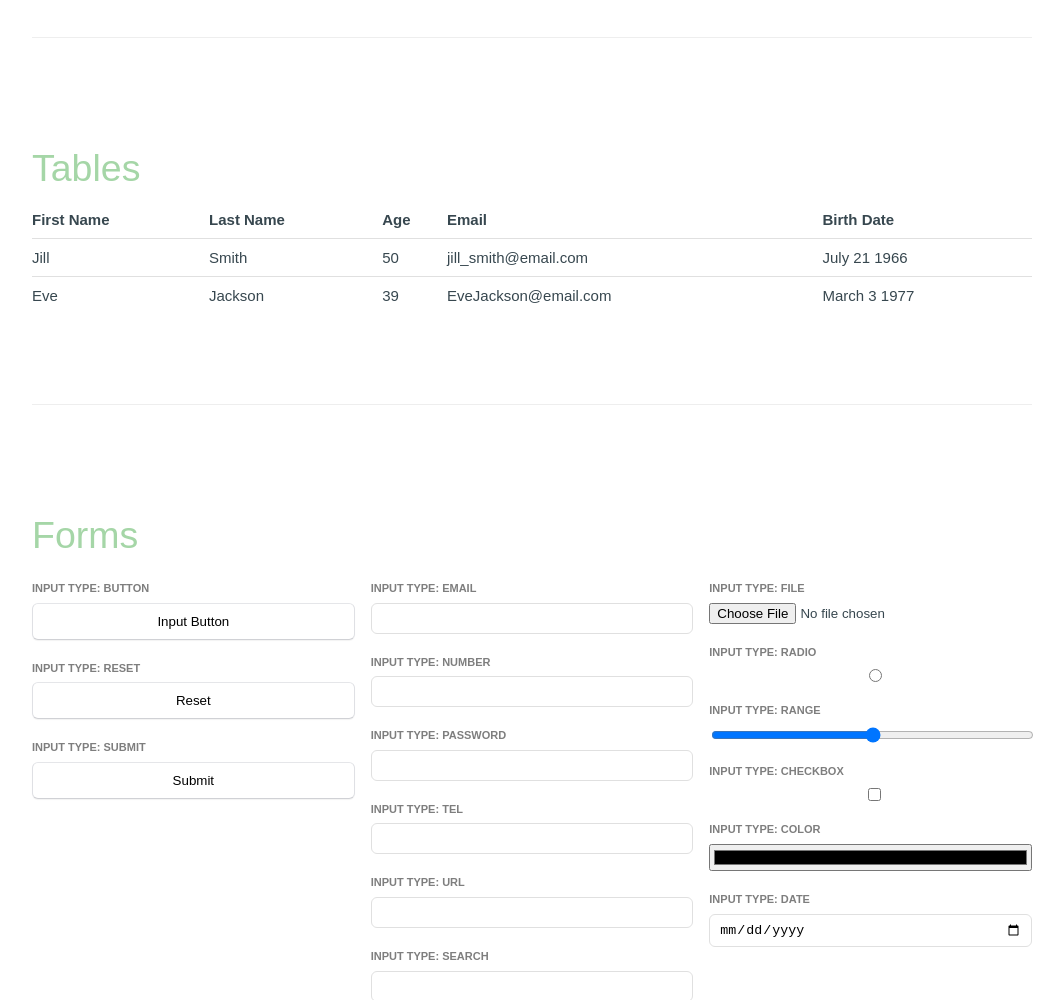
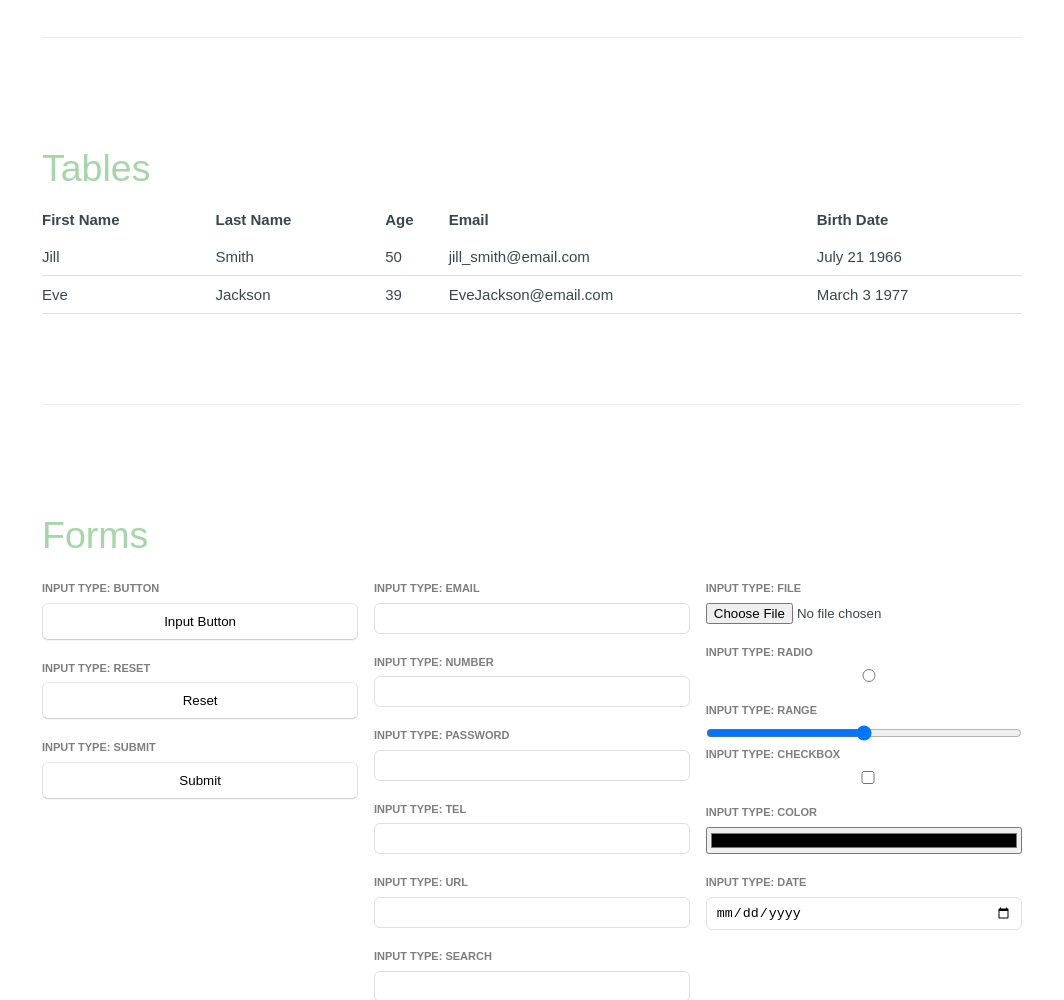
Before and after one commit to rsruggles/Calyx-Deprecated, a plain HTML site: page index.html in a window 1280 px wide. Shown: the part 1800-2800 px from the top of the page, without its empty margins (108-1172 px from the left). Drawn offline with Linux system fonts and the light colour scheme.

Commit message:
Formatting And Rearrangements
Added CSS Index
Moved much of the table behavior into Normalize section (the border
color is now in template styles)
Moved .col-centered to utility section
Added padding to .grid to fix body overflow

```diff
--- a/css/calyx.css
+++ b/css/calyx.css
@@ -1,5 +1,16 @@
 /*  ** @version 0.0.8    **
-	** @date 2016-22-05  ** */
+	** @date 2016-22-05  **
+
+	INDEX:
+
+	  1. Normalize CSS
+	  2. The Grid
+	  3. Screen Sizes
+	  4. Utility Classes
+	  5. Navigation
+	  6. Template Styles
+							*/
+
 
 /*  *********************
     **  NORMALIZE CSS  **
@@ -47,6 +58,16 @@ h5 {
 h6 {
 	font-size: 1.0em;
 }
+
+hr {
+    display: block;
+    height: 1px;
+    border: 0;
+    border-top: 1px solid #eee;
+    margin: 6em 0;
+    padding: 0;
+}
+
 a {
 	color: #0288D1;
 }
@@ -105,14 +126,34 @@ input[type=button]:hover, input[type=submit]:hover, input[type=reset]:hover {
 	background-color: #A5D6A7;
 }
 
-hr {
-    display: block;
-    height: 1px;
-    border: 0;
-    border-top: 1px solid #eee;
-    margin: 6em 0;
-    padding: 0;
+input[type=range] {
+  width: 100%;
+  margin: 0;
 }
+
+strong, b {
+	font-weight: bold;
+}
+
+table {
+    color: inherit;
+    font-size: inherit;
+    font-family: inherit;
+	width: 100%;
+	border-collapse: collapse;
+}
+
+td {
+	padding: 10px 0px;
+	border-collapse: collapse;
+	border-bottom: 1px solid;
+}
+
+th {
+	text-align: left;
+	padding: 3px 0px 10px 0px;
+}
+
 
 /*  ****************
     **  THE GRID  **
@@ -132,7 +173,6 @@ hr {
     position: relative;
     float: left;
     display: block;
-
 }
 
 .col + .col {
@@ -141,7 +181,6 @@ hr {
 
 .col + .col-12 {
     margin-left: 0;
-
 }
 
 .col-1 {width: 6.86666666667%;}
@@ -158,6 +197,11 @@ hr {
 .col-12 {
     width: 100%;
     margin-left: 0;
+}
+
+.grid {
+	padding-left: 10px;
+	padding-right: 10px;
 }
 
 
@@ -206,7 +250,9 @@ hr {
 	table, thead, tbody, th, td, tr {
 		display: block;
     }
+
     thead tr { display: none; }
+
     table td:before {
         content: attr(data-label);
         float: left;
@@ -214,9 +260,11 @@ hr {
         margin-right: 5px;
         text-transform: uppercase;
     }
+
     table tr {
-        margin-bottom: 10px;
+        margin-bottom: 15px;
     }
+
     table tr:last-child {
         margin-bottom: 0;
     }
@@ -270,6 +318,11 @@ hr {
 /*  ***********************
     **  UTILITY CLASSES  **
     ***********************  */
+.col-centered {
+	margin:auto;
+	float:none;
+}
+
 .txt-center {
     text-align: center;
 }
@@ -278,33 +331,6 @@ hr {
     text-align: left;
 }
 
-/*  *********************
-    **  TABLE STYLES  **
-    *********************  */
-table {
-    color: inherit;
-    font-size: inherit;
-    font-family: inherit;
-	width: 100%;
-	border-collapse: collapse;
-}
-
-th {
-	text-align: left;
-	padding: 3px 0px 10px 0px;
-}
-
-@media only screen and (max-width : 480px) {
-	td:first-child {
-		border:none;
-	}
-}
-
-td {
-	padding: 10px 0px;
-	border-collapse: collapse;
-	border-top:1px solid #E0E0E0;
-}
 
 
 /*  ******************
@@ -376,9 +402,9 @@ td {
 
 
 
-/*  *******************
-    **  TEMP STYLES  **
-    *******************  */
+/*  ***********************
+    **  TEMPLATE STYLES  **
+    ***********************  */
 @import url(https://fonts.googleapis.com/css?family=Titillium+Web:400,700,900);
 
 body {
@@ -395,11 +421,9 @@ h1.example-title {
 	color: #A5D6A7;
 }
 
-.col-centered {
-	margin:auto;
-	float:none;
+td {
+	border-color: #E0E0E0;
 }
-
 
 .nav  a {
 	text-decoration:none;
```
